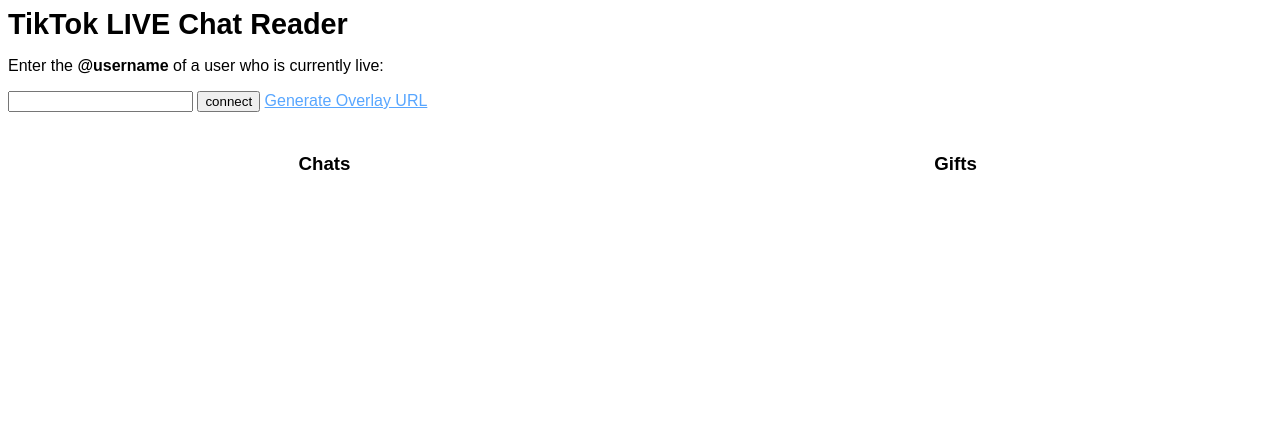
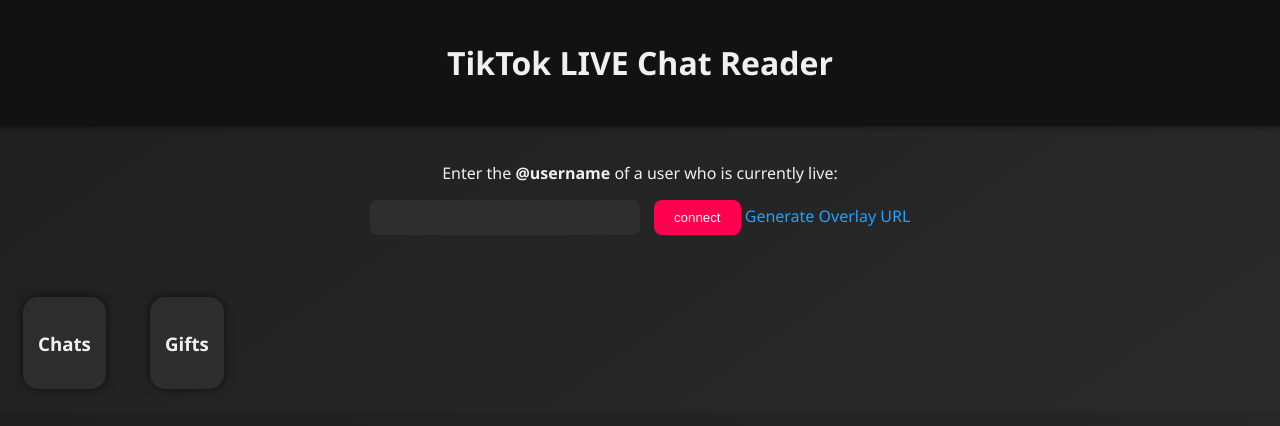
Before and after one commit to crazypandroid/TikTok-Chat-Reader-V2, a website: page public/index.html in a window 1280 px wide. Drawn offline with nearby package versions, Linux system fonts and the light colour scheme; no server answers.

Commit message:
Update style.css

```diff
--- a/public/style.css
+++ b/public/style.css
@@ -1,89 +1,71 @@
 body {
-    font-family:Arial, Helvetica, sans-serif;
-    min-width: 800px;
+    background: linear-gradient(145deg, #1f1f1f, #2a2a2a);
+    color: #f0f0f0;
+    font-family: 'Segoe UI', Tahoma, Geneva, Verdana, sans-serif;
+    margin: 0;
+    padding: 0;
 }
 
-h1 {
-    font-size: 1.8em;
-    margin-top: 0px;
-    margin-bottom: 0px;
+.head {
+    padding: 20px;
+    text-align: center;
+    background: #121212;
+    box-shadow: 0 2px 5px rgba(0,0,0,0.4);
+}
+
+.inputFields {
+    padding: 20px;
+    text-align: center;
+}
+
+input[type="text"] {
+    padding: 10px;
+    width: 250px;
+    border-radius: 8px;
+    border: none;
+    background: #2e2e2e;
+    color: white;
+}
+
+input[type="button"] {
+    padding: 10px 20px;
+    margin-left: 10px;
+    border-radius: 8px;
+    background-color: #ff0050;
+    color: white;
+    border: none;
+    cursor: pointer;
+    transition: background 0.3s ease;
+}
+
+input[type="button"]:hover {
+    background-color: #e60046;
 }
 
 a {
-    color: #58a6ff;
+    color: #1fa2ff;
+    text-decoration: none;
+}
+a:hover {
+    text-decoration: underline;
 }
 
-.head {
-    margin-bottom: 15px;
-}
-
-.subTitle {
-    font-size: 0.8em;
-    font-weight: bold;
-}
-
-.usernamelink {
-    color: #18508f;
-    text-decoration: none;
-}
-
-#roomUserText {
-    width: 100%;
-    text-align: right;
-}
-
-#roomStats {
-    width: 100%;
-    text-align: right;
-}
-
-#roomStats b {
-    margin-right: 20px;
-}
-
-.splitchattable, .splitstatetable {
-    width: 100%;
-}
-
-.splitstatetable td {
-    width: 50%;
-}
-
-.containerheader {
-    text-align: center;
-}
-
-.chatcontainer, .giftcontainer, .eventcontainer {
-    overflow-y: scroll;
-    height: calc(100vh - 240px);
-    word-wrap: break-word;
-}
-
-.eventcontainer {
-    height: calc(100vh - 90px);
-}
-
-.chatcontainer {
-    min-width: 400px;
-    max-width: calc(100vw - 430px);
-}
-
-.giftcontainer {
-    min-width: 400px;
+.chatcontainer, .giftcontainer {
+    background: rgba(255, 255, 255, 0.05);
+    padding: 15px;
+    margin: 20px;
+    border-radius: 15px;
+    backdrop-filter: blur(6px);
+    max-height: 500px;
+    overflow-y: auto;
+    box-shadow: 0 0 10px rgba(0,0,0,0.6);
 }
 
 .miniprofilepicture {
-    width: 50px;
-    height: 50px;
+    width: 48px;
+    height: 48px;
     border-radius: 50%;
-    object-fit: cover;
-    margin-right: 8px;
+    margin-right: 10px;
     vertical-align: middle;
-    display: inline-block;
+    border: 2px solid #ff0050;
 }
-
-.gifticon {
-    height: 50px;
-    width: 50px;
-    margin-right: 10px;
-}
```
